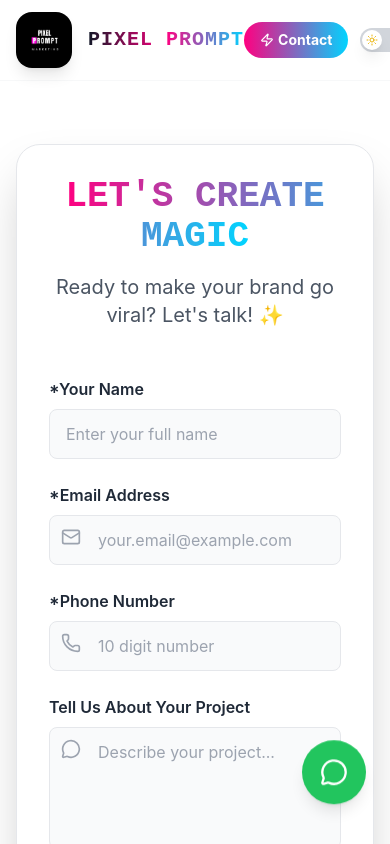
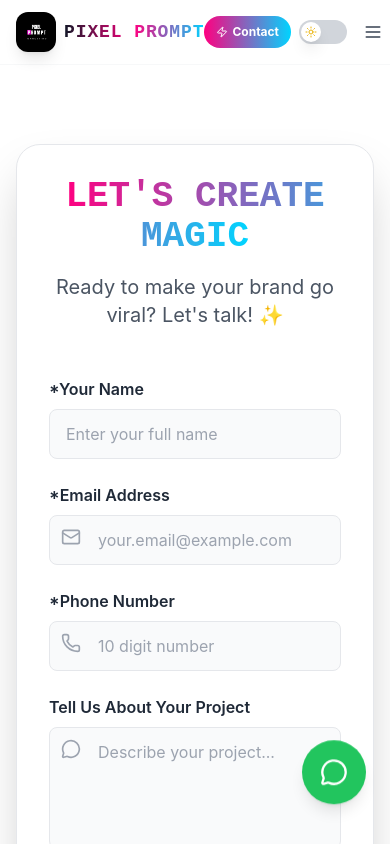
Before and after one commit to zaidrizvi/pixel-prompt, a React (Vite) app: page /contact in a window 390 px wide. Shown: the top 844 px of the page. Built offline with nearby package versions, Linux system fonts and the light colour scheme.

Commit message:
Fix: default theme to light mode on first load

```diff
--- a/src/components/common/Header.jsx
+++ b/src/components/common/Header.jsx
@@ -41,22 +41,23 @@ const Header = () => {
         }`}
       >
         <div className="max-w-7xl mx-auto px-4 sm:px-6 lg:px-8">
-          <div className="flex items-center h-20">
+          {/* Main Header Row */}
+          <div className="flex items-center justify-between h-16 sm:h-20">
 
             {/* Logo Section */}
             <div className="flex-shrink-0">
-              <Link to="/" className="flex items-center space-x-4 group">
+              <Link to="/" className="flex items-center space-x-2 sm:space-x-4 group">
                 <div className="relative">
-                  <div className="absolute inset-0 bg-gradient-to-r from-neon-pink/30 to-electric-blue/30 rounded-2xl blur-lg opacity-0 group-hover:opacity-100 transition-opacity duration-300"></div>
+                  <div className="absolute inset-0 bg-gradient-to-r from-neon-pink/30 to-electric-blue/30 rounded-xl sm:rounded-2xl blur-lg opacity-0 group-hover:opacity-100 transition-opacity duration-300"></div>
                   <img
                     src="/pixel-prompt-logo.png"
                     alt="Pixel Prompt Logo"
-                    className="relative h-14 w-14 rounded-2xl object-contain transform group-hover:scale-110 transition-all duration-300 shadow-lg"
+                    className="relative h-10 w-10 sm:h-14 sm:w-14 rounded-xl sm:rounded-2xl object-contain transform group-hover:scale-110 transition-all duration-300 shadow-lg"
                   />
                 </div>
                 <div className="flex flex-col">
                   <motion.span
-                    className="bg-gradient-to-r from-gray-900 via-neon-pink to-electric-blue dark:from-white dark:via-neon-pink dark:to-electric-blue bg-clip-text text-transparent font-cyber text-xl md:text-2xl font-bold tracking-wider group-hover:scale-105 transition-transform duration-300"
+                    className="bg-gradient-to-r from-gray-900 via-neon-pink to-electric-blue dark:from-white dark:via-neon-pink dark:to-electric-blue bg-clip-text text-transparent font-cyber text-lg sm:text-xl md:text-2xl font-bold tracking-wider group-hover:scale-105 transition-transform duration-300"
                     whileHover={{ scale: 1.05 }}
                   >
                     PIXEL PROMPT
@@ -109,7 +110,7 @@ const Header = () => {
             </div>
 
             {/* Tablet Navigation */}
-            <nav className="hidden md:flex lg:hidden items-center space-x-1 flex-1 justify-center">
+            <nav className="hidden md:flex lg:hidden items-center space-x-1 flex-1 justify-center mx-4">
               <div className="flex items-center space-x-1 bg-white/60 dark:bg-gray-900/60 backdrop-blur-xl rounded-full px-3 py-2 border border-gray-200/50 dark:border-gray-700/50">
                 {navItems.slice(0, 4).map((item) => (
                   <Link
@@ -123,7 +124,7 @@ const Header = () => {
                   >
                     <span className="flex items-center space-x-1">
                       <span className="text-xs">{item.icon}</span>
-                      <span>{item.name}</span>
+                      <span className="hidden sm:inline">{item.name}</span>
                     </span>
                   </Link>
                 ))}
@@ -136,13 +137,13 @@ const Header = () => {
             </div>
 
             {/* Mobile Controls */}
-            <div className="md:hidden flex items-center space-x-3 ml-auto">
+            <div className="md:hidden flex items-center space-x-2">
               <motion.div whileHover={{ scale: 1.05 }} whileTap={{ scale: 0.95 }}>
                 <Link
                   to="/contact"
-                  className="px-4 py-2 bg-gradient-to-r from-neon-pink to-electric-blue text-white font-bold rounded-full text-sm hover:shadow-lg transition-all duration-300 flex items-center space-x-1"
+                  className="px-3 py-2 sm:px-4 sm:py-2 bg-gradient-to-r from-neon-pink to-electric-blue text-white font-bold rounded-full text-xs sm:text-sm hover:shadow-lg transition-all duration-300 flex items-center space-x-1"
                 >
-                  <Zap size={14} />
+                  <Zap size={12} className="sm:w-4 sm:h-4" />
                   <span>Contact</span>
                 </Link>
               </motion.div>
@@ -162,7 +163,7 @@ const Header = () => {
                       exit={{ rotate: 90, opacity: 0 }}
                       transition={{ duration: 0.2 }}
                     >
-                      <X size={24} />
+                      <X size={20} className="sm:w-6 sm:h-6" />
                     </motion.div>
                   ) : (
                     <motion.div
@@ -172,7 +173,7 @@ const Header = () => {
                       exit={{ rotate: -90, opacity: 0 }}
                       transition={{ duration: 0.2 }}
                     >
-                      <Menu size={24} />
+                      <Menu size={20} className="sm:w-6 sm:h-6" />
                     </motion.div>
                   )}
                 </AnimatePresence>
@@ -190,7 +191,7 @@ const Header = () => {
               initial={{ opacity: 0 }}
               animate={{ opacity: 1 }}
               exit={{ opacity: 0 }}
-              className="md:hidden fixed inset-0 bg-black/50 backdrop-blur-sm z-40 top-20"
+              className="md:hidden fixed inset-0 bg-black/50 backdrop-blur-sm z-40 top-0"
               onClick={() => setIsOpen(false)}
             />
             <motion.div
@@ -198,16 +199,16 @@ const Header = () => {
               animate={{ opacity: 1, y: 0, scale: 1 }}
               exit={{ opacity: 0, y: -20, scale: 0.95 }}
               transition={{ type: 'spring', bounce: 0.2, duration: 0.4 }}
-              className="md:hidden fixed top-24 left-4 right-4 bg-white dark:bg-gray-900 rounded-3xl shadow-2xl border border-gray-200 dark:border-gray-800 z-50 overflow-hidden"
+              className="md:hidden fixed top-20 left-4 right-4 bg-white dark:bg-gray-900 rounded-2xl sm:rounded-3xl shadow-2xl border border-gray-200 dark:border-gray-800 z-50 overflow-hidden max-h-[calc(100vh-8rem)]"
             >
-              <div className="bg-gradient-to-r from-neon-pink/10 to-electric-blue/10 p-4 border-b border-gray-200 dark:border-gray-800">
+              <div className="bg-gradient-to-r from-neon-pink/10 to-electric-blue/10 p-3 sm:p-4 border-b border-gray-200 dark:border-gray-800">
                 <div className="flex items-center space-x-3">
                   <div className="w-2 h-2 bg-green-500 rounded-full animate-pulse"></div>
                   <span className="text-sm font-medium text-gray-700 dark:text-gray-300">Navigation Menu</span>
                 </div>
               </div>
 
-              <div className="px-4 py-3 space-y-2">
+              <div className="px-3 sm:px-4 py-3 space-y-1 max-h-80 overflow-y-auto">
                 {navItems.map((item, index) => (
                   <motion.div
                     key={item.name}
@@ -225,12 +226,12 @@ const Header = () => {
                       onClick={() => setIsOpen(false)}
                     >
                       <span className="flex items-center space-x-3">
-                        <span className="text-xl">{item.icon}</span>
-                        <span>{item.name}</span>
+                        <span className="text-lg">{item.icon}</span>
+                        <span className="font-medium">{item.name}</span>
                       </span>
                       <ArrowRight
                         size={16}
-                        className={`ml-2 transition-transform group-hover:translate-x-1 ${
+                        className={`transition-transform group-hover:translate-x-1 ${
                           location.pathname === item.path ? 'text-white' : 'text-gray-400'
                         }`}
                       />
@@ -239,15 +240,15 @@ const Header = () => {
                 ))}
               </div>
 
-              <div className="px-4 py-5 bg-gradient-to-r from-gray-50 to-gray-100 dark:from-gray-800 dark:to-gray-900 border-t border-gray-200 dark:border-gray-700">
+              <div className="px-3 sm:px-4 py-4 sm:py-5 bg-gradient-to-r from-gray-50 to-gray-100 dark:from-gray-800 dark:to-gray-900 border-t border-gray-200 dark:border-gray-700">
                 <div className="text-center">
-                  <p className="text-sm text-gray-600 dark:text-gray-400 mb-2">Ready to go viral?</p>
+                  <p className="text-sm text-gray-600 dark:text-gray-400 mb-3">Ready to go viral?</p>
                   <Link
                     to="/contact"
-                    className="inline-flex items-center space-x-2 px-6 py-3 bg-gradient-to-r from-neon-pink to-electric-blue text-white font-bold rounded-full hover:shadow-lg transition-all duration-300"
+                    className="inline-flex items-center space-x-2 px-5 py-2.5 sm:px-6 sm:py-3 bg-gradient-to-r from-neon-pink to-electric-blue text-white font-bold rounded-full hover:shadow-lg transition-all duration-300 text-sm sm:text-base"
                     onClick={() => setIsOpen(false)}
                   >
-                    <Zap size={16} />
+                    <Zap size={14} className="sm:w-4 sm:h-4" />
                     <span>Start Your Campaign</span>
                   </Link>
                 </div>
```
